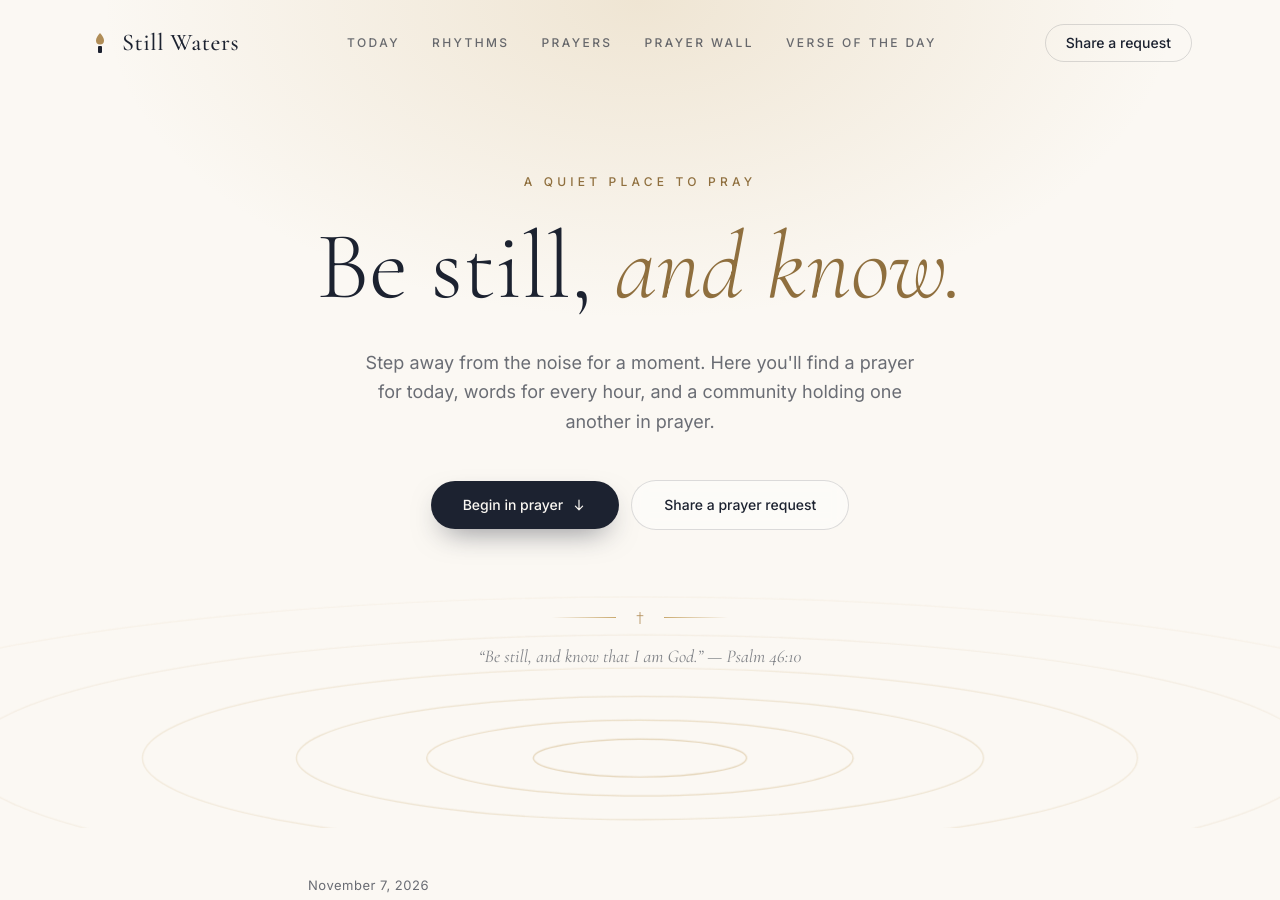
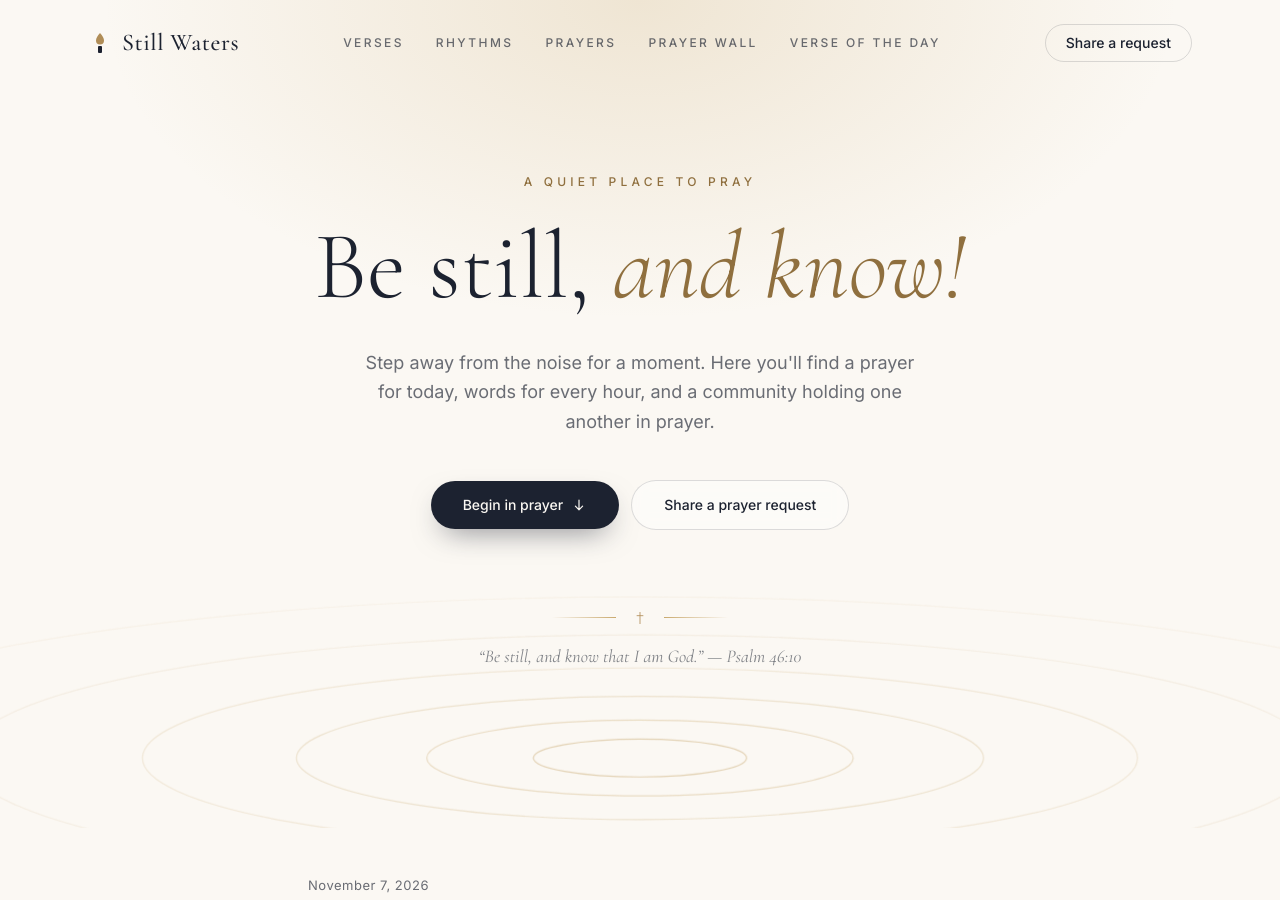
Before and after one commit to kobaltz/webtest, a Jekyll site: the page built from index.html, in a window 1280 px wide and 900 px high. Built offline with Jekyll 4.4.1, drawn with Linux system fonts in a browser that asks for light colours.

Commit message:
Update the words on Home page
Published with Content Manager

```diff
--- a/index.html
+++ b/index.html
@@ -66,7 +66,7 @@
       </a>
 
       <div class="hidden items-center gap-8 text-[12px] font-medium uppercase tracking-[0.2em] text-ink/65 lg:flex">
-        <a href="/#today" class="transition hover:text-gold-600">Today</a>
+        <a href="/#today" class="transition hover:text-gold-600">VERSES</a>
         <a href="/#rhythms" class="transition hover:text-gold-600">Rhythms</a>
         <a href="/#prayers" class="transition hover:text-gold-600">Prayers</a>
         <a href="/#wall" class="transition hover:text-gold-600">Prayer Wall</a>
@@ -113,7 +113,7 @@
       <div class="mx-auto max-w-3xl px-6 text-center">
         <p class="text-xs font-medium uppercase tracking-[0.35em] text-gold-600">A quiet place to pray</p>
         <h1 class="mt-7 font-serif text-6xl leading-[1.02] font-light sm:text-7xl md:text-8xl">
-          Be still,<br class="sm:hidden"> <span class="italic text-gold-600">and know.</span>
+          Be still,<br class="sm:hidden"> <span class="italic text-gold-600">and know!</span>
         </h1>
         <p class="mx-auto mt-8 max-w-xl text-lg leading-relaxed text-ink/65">
           Step away from the noise for a moment. Here you'll find a prayer for today, words for every hour, and a community holding one another in prayer.
```
